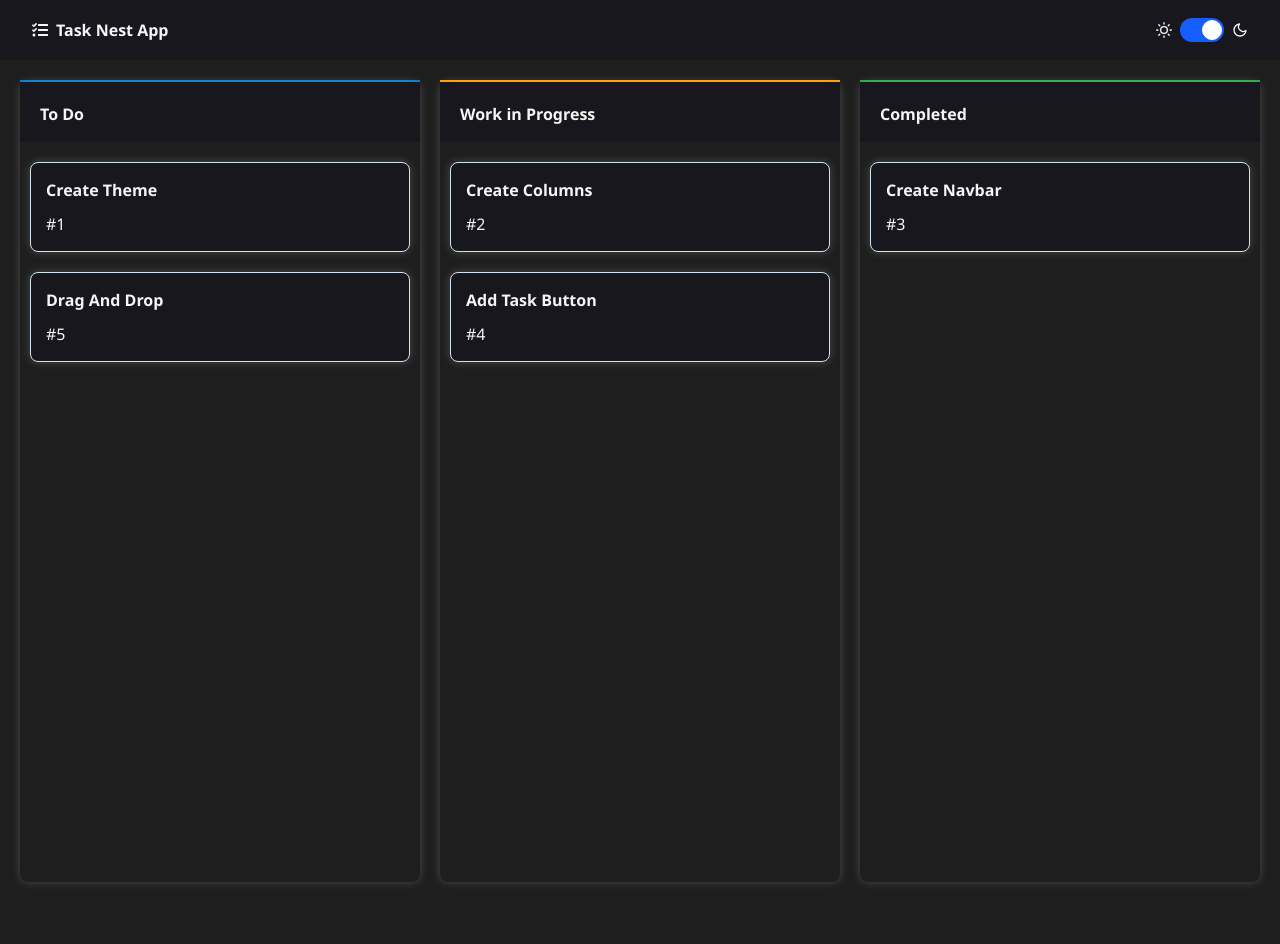
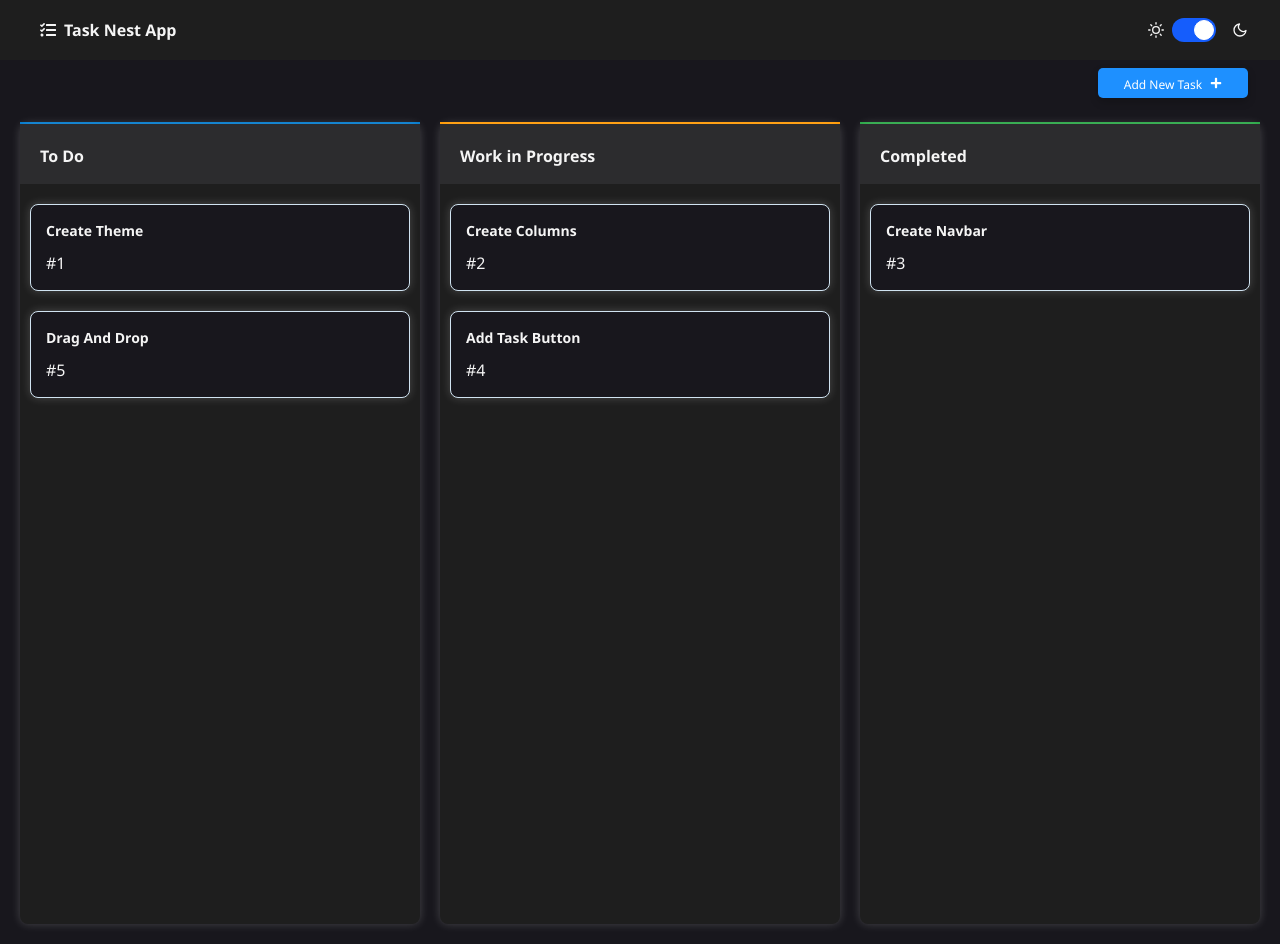
Before and after one commit to React-Ts-Apps/task-nest-app, a React app in the folder task-front-end/: page / in a window 1280 px wide. Before the commit the page ends 902 px from the top, so only its background shows below. Built offline with nearby package versions, Linux system fonts and the light colour scheme.

Commit message:
#6 add task button added

```diff
--- /dev/null
+++ b/task-front-end/src/components/UI/NewTaskButton.tsx
@@ -0,0 +1,25 @@
+import styled from "styled-components";
+
+const NewTaskButton = styled.button`
+  padding: .5rem 1rem;
+  background-color:${({ theme }) => theme.buttonBg};
+  justify-content: center;
+  width: 150px;
+  height: 30px;
+  color: white;
+  border: none;
+  border-radius: 5px;
+  font-size: 12px;
+  cursor: pointer;
+  box-shadow: 0 4px 8px rgba(0, 0, 0, 0.2);
+  transition: background-color 0.3s;
+
+  &:hover {
+    background-color: #45a049;
+  }
+
+  &:focus {
+    outline: none;
+  }
+`;
+export default NewTaskButton
--- a/task-front-end/src/components/common/StyledIcon.ts
+++ b/task-front-end/src/components/common/StyledIcon.ts
@@ -1,8 +1,10 @@
 import { styled } from 'styled-components';
 
 const StyledIcon = styled.span`
-  color: ${({ theme }) => theme.text};
   background: transparent;
+  display: inline-flex;
+  align-items: center;
+  margin-left: 0.5rem;
 `;
 
 export default StyledIcon;
--- a/task-front-end/src/components/layout/Layout.tsx
+++ b/task-front-end/src/components/layout/Layout.tsx
@@ -1,10 +1,23 @@
 import NavBar from './NavBar';
 import React from 'react';
 import TaskBoard from '../task/TaskBoard';
+import NewTaskButton from '../UI/NewTaskButton';
+import { styled } from 'styled-components';
+import { FaPlus } from 'react-icons/fa';
+import StyledIcon from '../common/StyledIcon';
+
+const ButtonWrapper = styled.div`
+  display: flex;
+  justify-content: flex-end;
+  padding: .5rem 2rem .25rem .5rem;
+`;
 const Layout = () => {
   return (
     <>
       <NavBar />
+      <ButtonWrapper>
+        <NewTaskButton>Add New Task<StyledIcon><FaPlus></FaPlus></StyledIcon></NewTaskButton>
+      </ButtonWrapper>
       <TaskBoard />
     </>
   );
--- a/task-front-end/src/components/layout/NavBar.tsx
+++ b/task-front-end/src/components/layout/NavBar.tsx
@@ -4,7 +4,7 @@ import { FaTasks } from 'react-icons/fa';
 import { FiSun } from 'react-icons/fi';
 import { FiMoon } from 'react-icons/fi';
 import StyledIcon from '../common/StyledIcon';
-import ToggleSwitch from '../common/ToggleSwitch';
+import ToggleSwitch from '../UI/ToggleSwitch';
 import { useThemeContext } from '../../context/Theme/useThemeContext';
 
 const Nav = styled.div`
--- a/task-front-end/src/components/task/TaskCard.tsx
+++ b/task-front-end/src/components/task/TaskCard.tsx
@@ -4,7 +4,7 @@ import type { TaskItem } from '../../types/TaskProps';
 import { useDraggable } from '@dnd-kit/core';
 
 const TaskItemCard = styled.div`
-  background-color: ${({ theme }) => theme.navBg};
+  background-color: ${({ theme }) => theme.background};
   padding: 15px;
   margin: 20px 10px;
   border-radius: 8px;
@@ -21,6 +21,7 @@ const TaskItemCard = styled.div`
 const CardTitle = styled.h3`
   font-weight: bold;
   font-style: normal;
+  font-size: 14px;
   padding-bottom: 10px;
 `;
 
--- a/task-front-end/src/components/task/TaskColumn.tsx
+++ b/task-front-end/src/components/task/TaskColumn.tsx
@@ -10,18 +10,19 @@ type TaskColumnProps = {
 };
 
 const TaskCol = styled.div`
-  background-colr: ${({ theme }) => theme.navBg};
+  background-color: ${({ theme }) => theme.navBg};
   border-radius: 8px;
   box-shadow: ${({ theme }) => theme.boxShadow};
   height: 100vh;
 `;
 const TaskColHeader = styled.div`
-  background-color: ${({ theme }) => theme.navBg};
+  background-color: ${({ theme }) => theme.columnHeaderBg};
   height: 60px;
   padding: 20px;
 `;
 const TaskColTitle = styled.h2`
   font-weight: bold;
+  font-size:16px;
 `;
 
 const TaskColumn = ({ column, tasks }: TaskColumnProps) => {
--- a/task-front-end/src/styles/themes.ts
+++ b/task-front-end/src/styles/themes.ts
@@ -4,14 +4,21 @@ export const lightTheme = {
   navBg: '#ececef',
   boxShadow: '0 4px 8px rgba(0,0,0,0.1)',
   hoverBg: '#d4eafc',
+  buttonBg: '#007bff',
+  buttonHoverBg: '#0056b3',
+  columnHeaderBg: '#e2e6ea',
 };
 
 export const darkTheme = {
-  background: '#1e1e1e',
-  text: '#F5F5F5 ',
-  navBg: '#18171d',
+  background: '#18171d',
+  text: '#F5F5F5',
+  navBg: '#1e1e1e',
   boxShadow: '0 0 10px rgba(255,255,255, 0.2)',
   hoverBg: '#2a2f3a',
+  buttonBg: '#1e90ff',
+  buttonHoverBg: '#1c7ed6',
+  columnHeaderBg: '#2c2c2e',
 };
 
+
 export type ThemeType = typeof lightTheme;
```
Also changed, not shown: task-front-end/src/components/UI/ToggleSwitch.tsx (renamed from task-front-end/src/components/common/ToggleSwitch.tsx).
